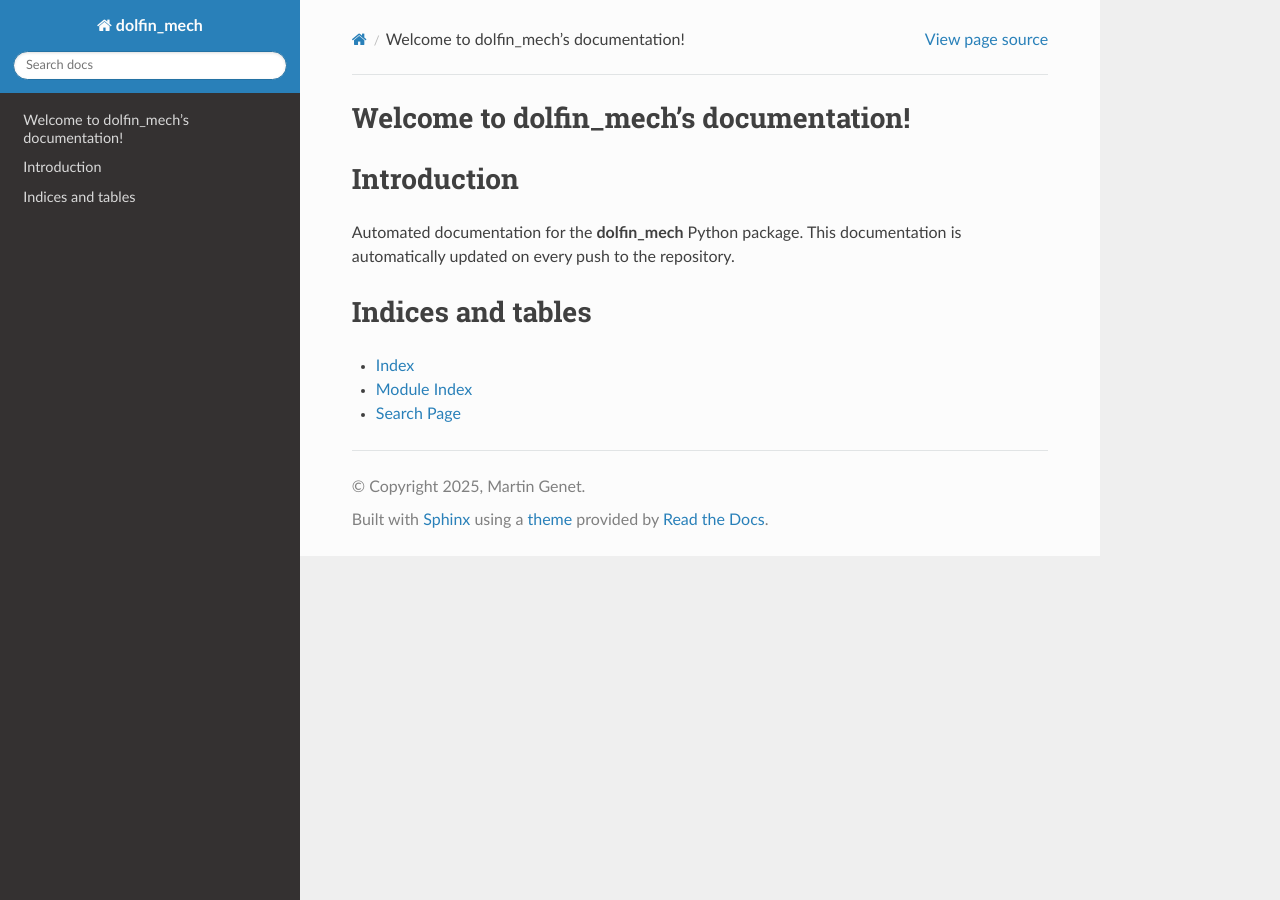
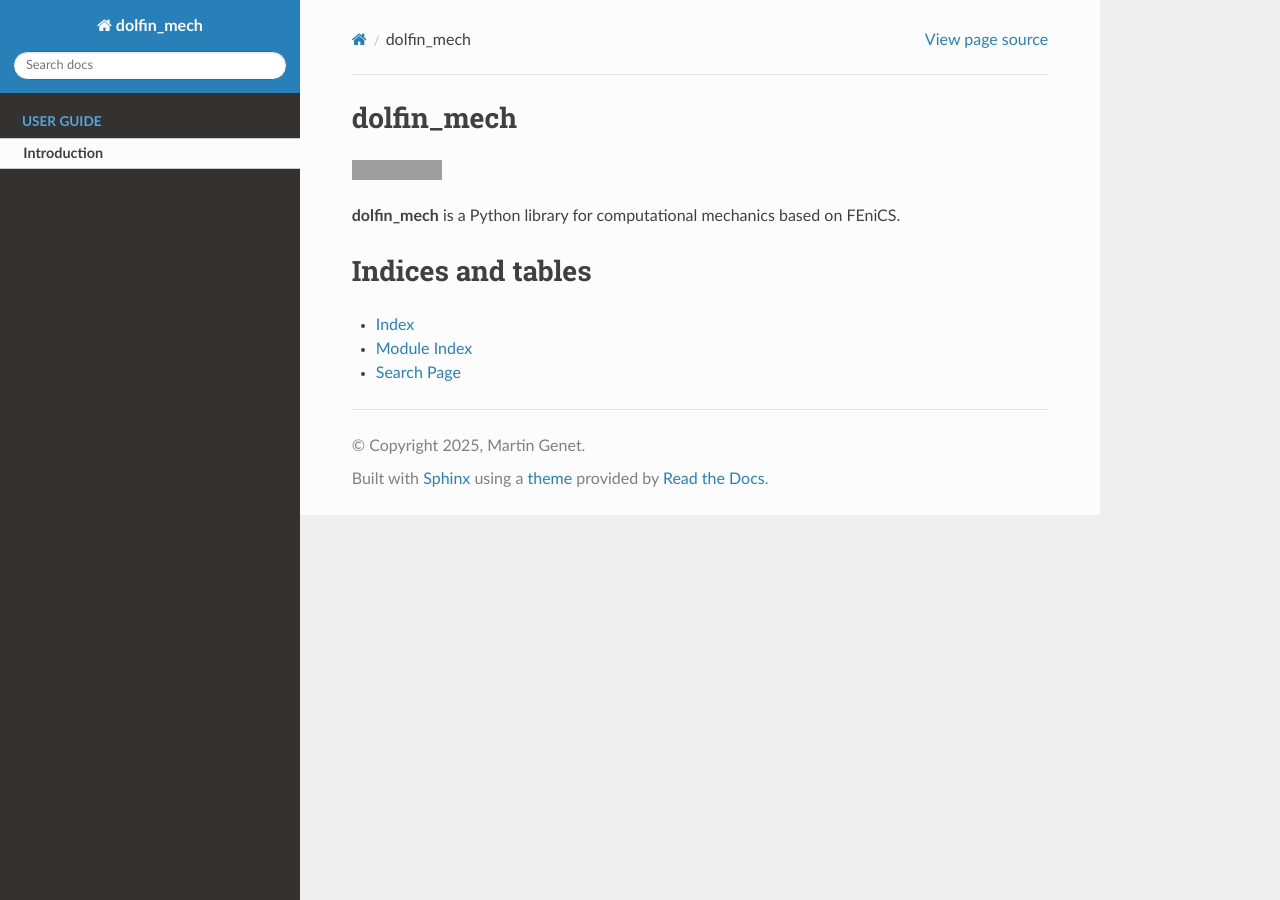
Before and after one commit to Th0masLavigne/dolfin_mech_doc, a Sphinx documentation site: the page built from docs/index.rst, in a window 1280 px wide. Built offline with Sphinx 7.4.7 and the Read the Docs theme 3.1.0, drawn with Linux system fonts in a browser that asks for light colours; pages that are not in the unit, such as notebooks, are missing from menus; grey boxes are pictures that could not be loaded.

```diff
--- a/docs/index.rst
+++ b/docs/index.rst
@@ -1,20 +1,27 @@
-Welcome to dolfin_mech's documentation!
-=======================================
+dolfin_mech
+===========
+
+.. image:: https://img.shields.io/github/license/mgenet/dolfin_mech
+   :target: https://github.com/mgenet/dolfin_mech/blob/master/LICENSE
+
+**dolfin_mech** is a Python library for computational mechanics based on FEniCS.
 
 .. toctree::
    :maxdepth: 2
-   :caption: Contents:
+   :caption: User Guide
+   :hidden:
+
+   Introduction <self>
+
+.. toctree::
+   :maxdepth: 2
+   :caption: API Reference
+   :hidden:
 
    modules
 
-Introduction
-============
-Automated documentation for the **dolfin_mech** Python package.
-This documentation is automatically updated on every push to the repository.
-
 Indices and tables
 ==================
-
 * :ref:`genindex`
 * :ref:`modindex`
 * :ref:`search`
```
